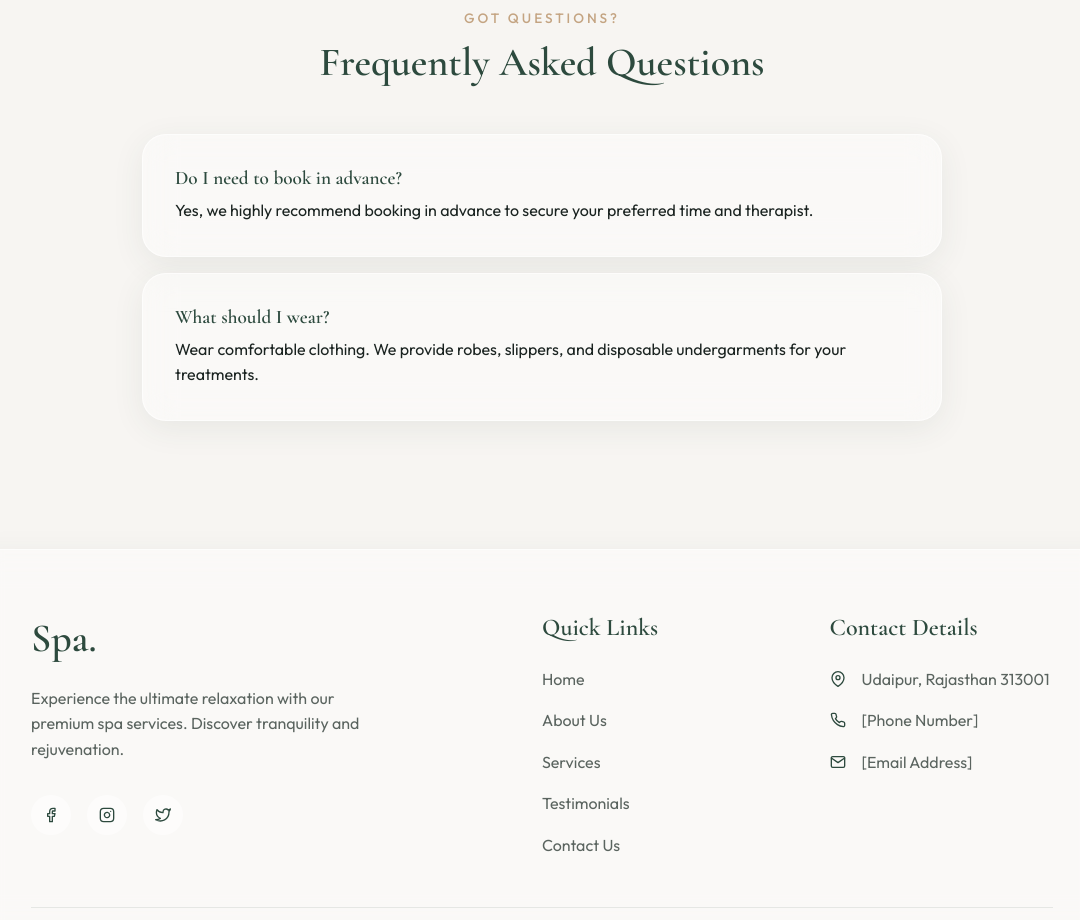
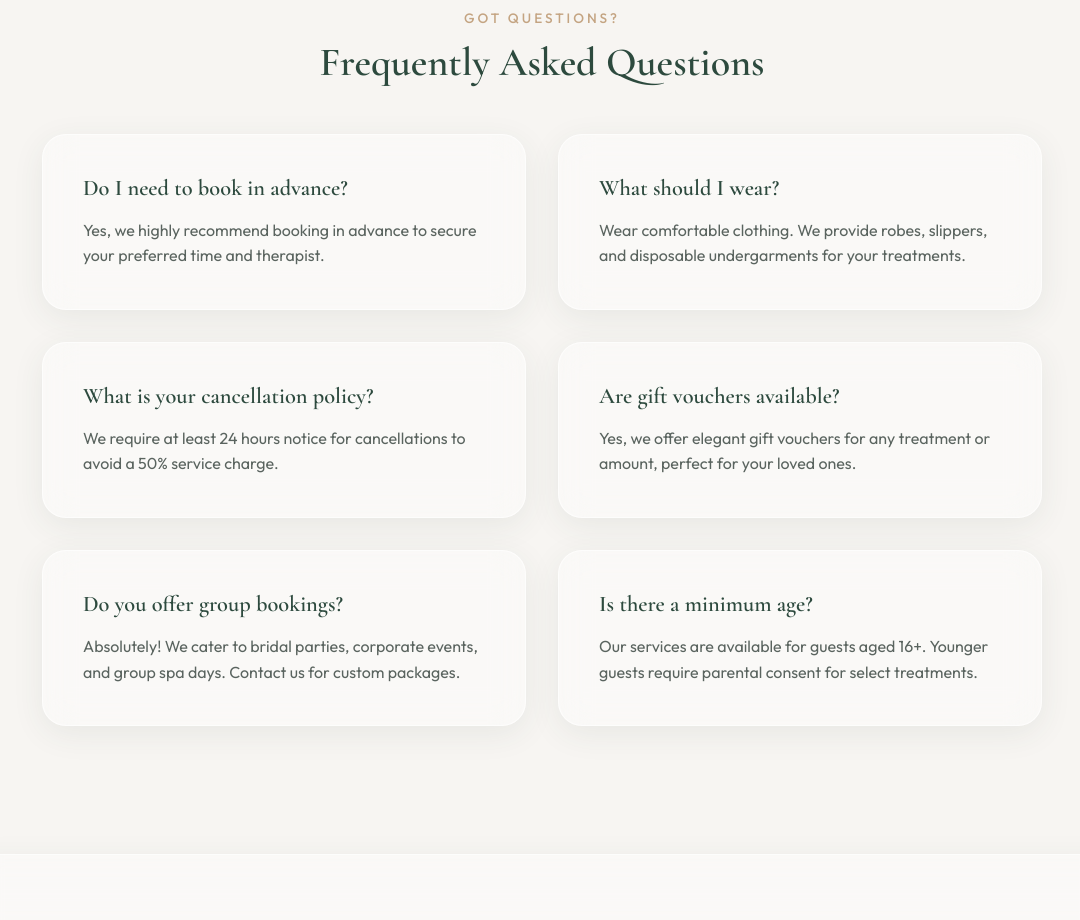
Before and after one commit to Eshbanoliver/spa-demo, a React (Vite) app: page / in a window 1280 px wide. Shown: the part 6780-7700 px from the top of the page, without its empty margins (98-1178 px from the left). Built offline with nearby package versions, Linux system fonts and the light colour scheme.

Commit message:
updated files

```diff
--- a/src/pages/Home.tsx
+++ b/src/pages/Home.tsx
@@ -427,14 +427,26 @@ const Home = () => {
           <h2 className="section-title">Frequently Asked Questions</h2>
         </div>
         <div className="faq-list">
-          <div className="faq-item glass-panel">
-            <h3>Do I need to book in advance?</h3>
-            <p>Yes, we highly recommend booking in advance to secure your preferred time and therapist.</p>
-          </div>
-          <div className="faq-item glass-panel">
-            <h3>What should I wear?</h3>
-            <p>Wear comfortable clothing. We provide robes, slippers, and disposable undergarments for your treatments.</p>
-          </div>
+          {[
+            { q: "Do I need to book in advance?", a: "Yes, we highly recommend booking in advance to secure your preferred time and therapist." },
+            { q: "What should I wear?", a: "Wear comfortable clothing. We provide robes, slippers, and disposable undergarments for your treatments." },
+            { q: "What is your cancellation policy?", a: "We require at least 24 hours notice for cancellations to avoid a 50% service charge." },
+            { q: "Are gift vouchers available?", a: "Yes, we offer elegant gift vouchers for any treatment or amount, perfect for your loved ones." },
+            { q: "Do you offer group bookings?", a: "Absolutely! We cater to bridal parties, corporate events, and group spa days. Contact us for custom packages." },
+            { q: "Is there a minimum age?", a: "Our services are available for guests aged 16+. Younger guests require parental consent for select treatments." }
+          ].map((item, index) => (
+            <motion.div
+              className="faq-item glass-panel"
+              key={index}
+              initial={{ opacity: 0, y: 20 }}
+              whileInView={{ opacity: 1, y: 0 }}
+              viewport={{ once: true }}
+              transition={{ delay: index * 0.1 }}
+            >
+              <h3>{item.q}</h3>
+              <p>{item.a}</p>
+            </motion.div>
+          ))}
         </div>
       </section>
 
--- a/src/styles/Home.css
+++ b/src/styles/Home.css
@@ -994,20 +994,39 @@
 
 /* FAQ */
 .faq-list {
-  max-width: 800px;
+  max-width: 1000px;
   margin: 0 auto;
-  display: flex;
-  flex-direction: column;
-  gap: 1rem;
+  display: grid;
+  grid-template-columns: 1fr 1fr;
+  gap: 2rem;
 }
 
 .faq-item {
-  padding: 2rem;
+  padding: 2.5rem;
+  transition: all 0.4s ease;
+}
+
+.faq-item:hover {
+  transform: translateY(-5px);
+  border-color: var(--accent);
+  box-shadow: var(--glass-shadow);
 }
 
 .faq-item h3 {
-  margin-bottom: 0.5rem;
-  font-size: 1.2rem;
+  margin-bottom: 1rem;
+  font-size: 1.4rem;
+  color: var(--primary);
+}
+
+.faq-item p {
+  color: var(--text-light);
+  line-height: 1.6;
+}
+
+@media (max-width: 768px) {
+  .faq-list {
+    grid-template-columns: 1fr;
+  }
 }
 
 /* Responsive */
```
